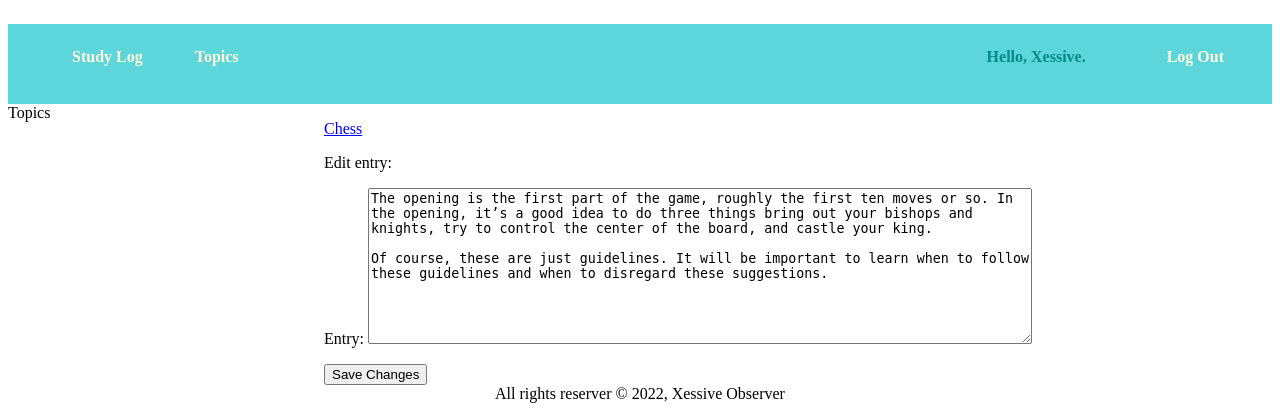
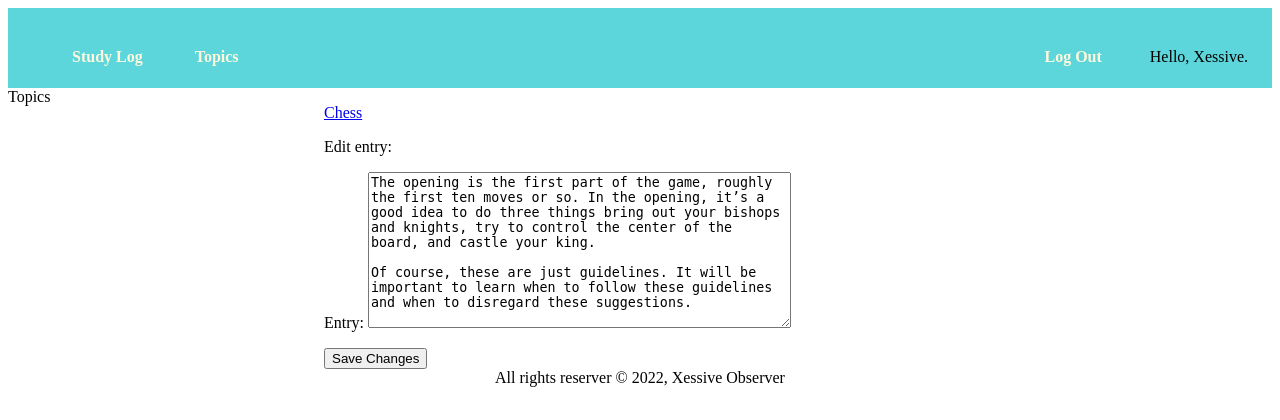
Before and after one commit to XessiveObserver/StudyLog, a Django app: page /edit_entry/1/ in a window 1280 px wide. Shown: the top 420 px of the page. Run offline with Django 3.2, Linux system fonts and the light colour scheme; a user stored in the database is signed in; data comes from the database, SQL or seed files in the repository; both versions use the stored data as it was after the commit.

Commit message:
grid-layout(1).

```diff
--- a/StudyLogs/forms.py
+++ b/StudyLogs/forms.py
@@ -14,4 +14,4 @@ class EntryForm(forms.ModelForm):
         model = Entry
         fields = ['text']
         labels = {'text': 'Entry:'}
-        widgets = {'text': forms.Textarea(attrs={'cols': 80})}
+        widgets = {'text': forms.Textarea(attrs={'cols': 50})}
--- a/StudyLogs/static/css/base.css
+++ b/StudyLogs/static/css/base.css
@@ -31,6 +31,8 @@ nav-link a:visited{
 
 /* Grid layout */
 .header{
+    display: flex;
+    flex-direction: column;
     grid-area: header;
 }
 
--- a/StudyLogs/templates/StudyLogs/base.html
+++ b/StudyLogs/templates/StudyLogs/base.html
@@ -26,11 +26,10 @@
                     <li class="nav-link">
                         <a href="{% url 'StudyLogs:topics' %}">Topics</a>
                     </li class="nav-link">
-                    <span style="margin-left: 45em; color: darkcyan; font-weight: bold;">
-                        {% if user.is_authenticated %}
-                        Hello, {{ user.username }}.
-                    </span>
-                    <li class="nav-link" style="float: inline-end; margin-right: 3em;">
+                    {% if user.is_authenticated %}
+                        <li class="nav-link" style="float: inline-end;">Hello, {{ user.username }}.</li>
+
+                    <li class="nav-link" style="float: inline-end;">
                         <a href="{% url 'users:logout' %}">Log out</a>
                     </li class="nav-link">
                     {% else %}
```
Also changed, not shown: db.sqlite3.
